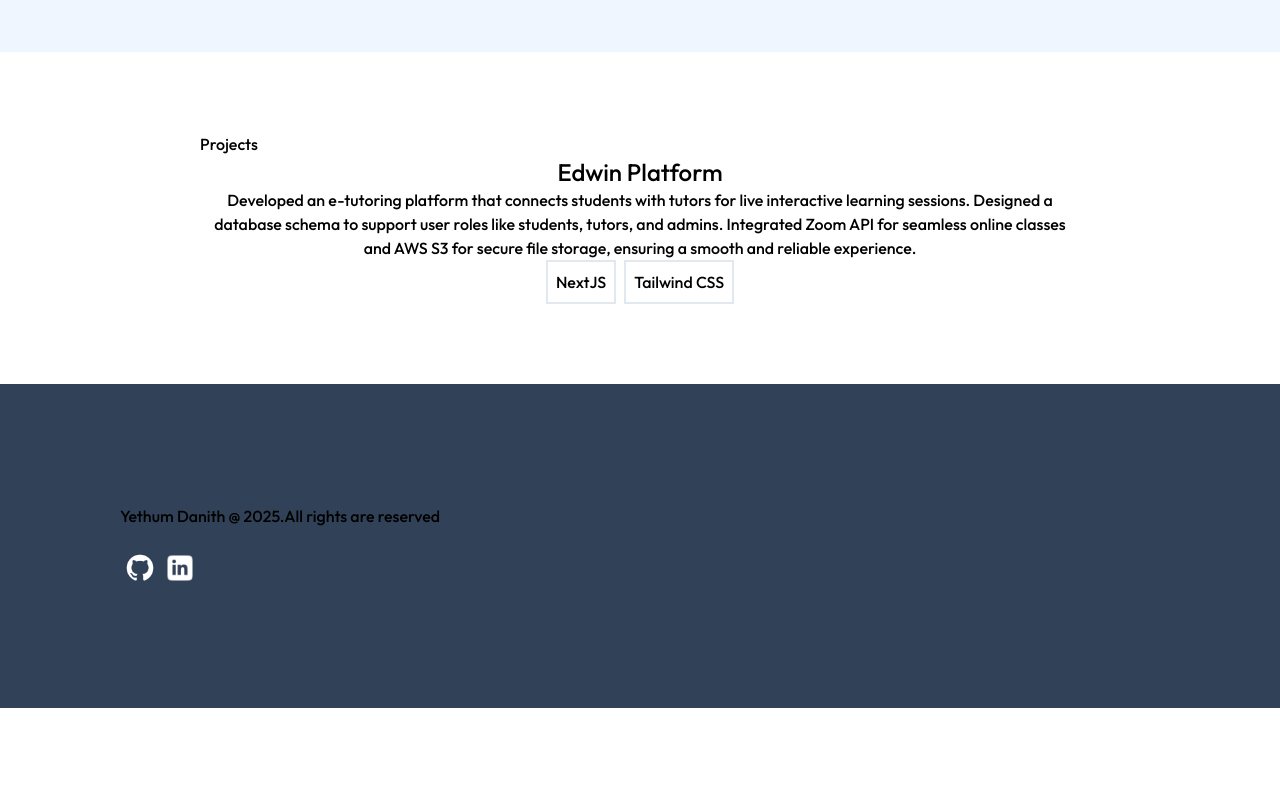
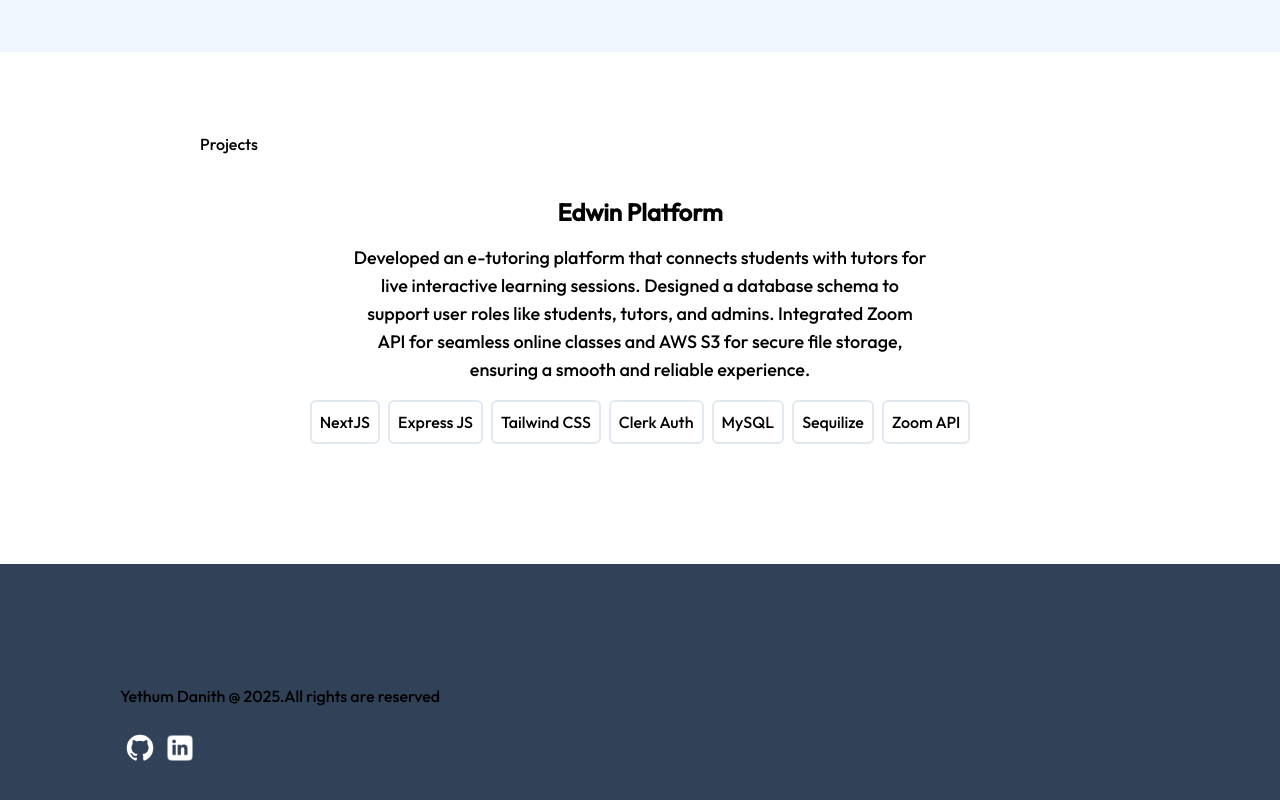
Before and after one commit to danith11/portfiloYD, a React (Vite) app: page /About in a window 1280 px wide. Shown: the part 1388-2188 px from the top of the page. Before the commit the page ends 2096 px from the top, so only its background shows below. Built offline with nearby package versions, Linux system fonts and the light colour scheme.

Commit message:
ProjectCard updated with map

```diff
--- a/src/components/ProjectCard.jsx
+++ b/src/components/ProjectCard.jsx
@@ -1,22 +1,36 @@
 import React from "react";
 
 const ProjectCard = () => {
+  const Projects = [
+    {
+      name: "Edwin Platform",
+      description:
+        "Developed an e-tutoring platform that connects students with tutors for live interactive learning sessions. Designed a database schema to support user roles like students, tutors, and admins. Integrated Zoom API for seamless online classes and AWS S3 for secure file storage, ensuring a smooth and reliable experience.",
+      tech: ["NextJS", "Express JS","Tailwind CSS","Clerk Auth","MySQL","Sequilize","Zoom API"],
+    },
+  ];
+
   return (
     <div>
-      <div className="justify-center items-center text-center">
-        <p className="text-2xl">Edwin Platform</p>
-        <p>
-          Developed an e-tutoring platform that connects students with tutors
-          for live interactive learning sessions. Designed a database schema to
-          support user roles like students, tutors, and admins. Integrated Zoom
-          API for seamless online classes and AWS S3 for secure file storage,
-          ensuring a smooth and reliable experience.
-        </p>
-        <div className="list-none flex gap-2 justify-center items-center">
-          <li className="border-2 p-2 border-slate-200">NextJS</li>
-          <li className="border-2 p-2 border-slate-200">Tailwind CSS</li>
+      {Projects.map((project, index) => (
+        <div
+          key={index}
+          className="justify-center items-center text-center flex flex-col gap-4 hover:shadow-2xl rounded-2xl p-10 duration-200"
+        >
+          <p className="text-2xl font-bold">{project.name}</p>
+          <p className="max-w-xl mx-auto text-lg font-extralight">{project.description}</p>
+          <ul className="list-none flex gap-2 justify-center items-center">
+            {project.tech.map((item, i) => (
+              <li
+                key={i}
+                className="border-2 p-2 border-slate-200 hover:shadow-2xl rounded-md"
+              >
+                {item}
+              </li>
+            ))}
+          </ul>
         </div>
-      </div>
+      ))}
     </div>
   );
 };
```
